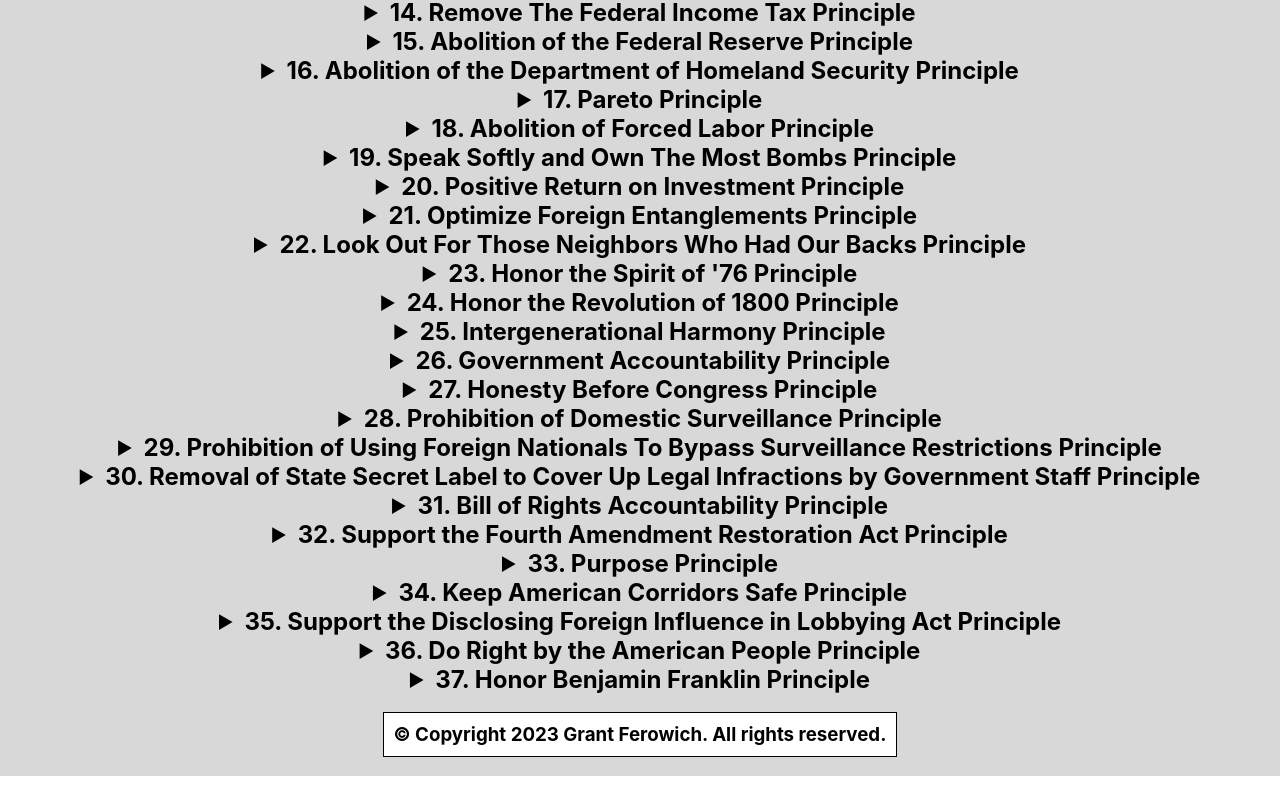
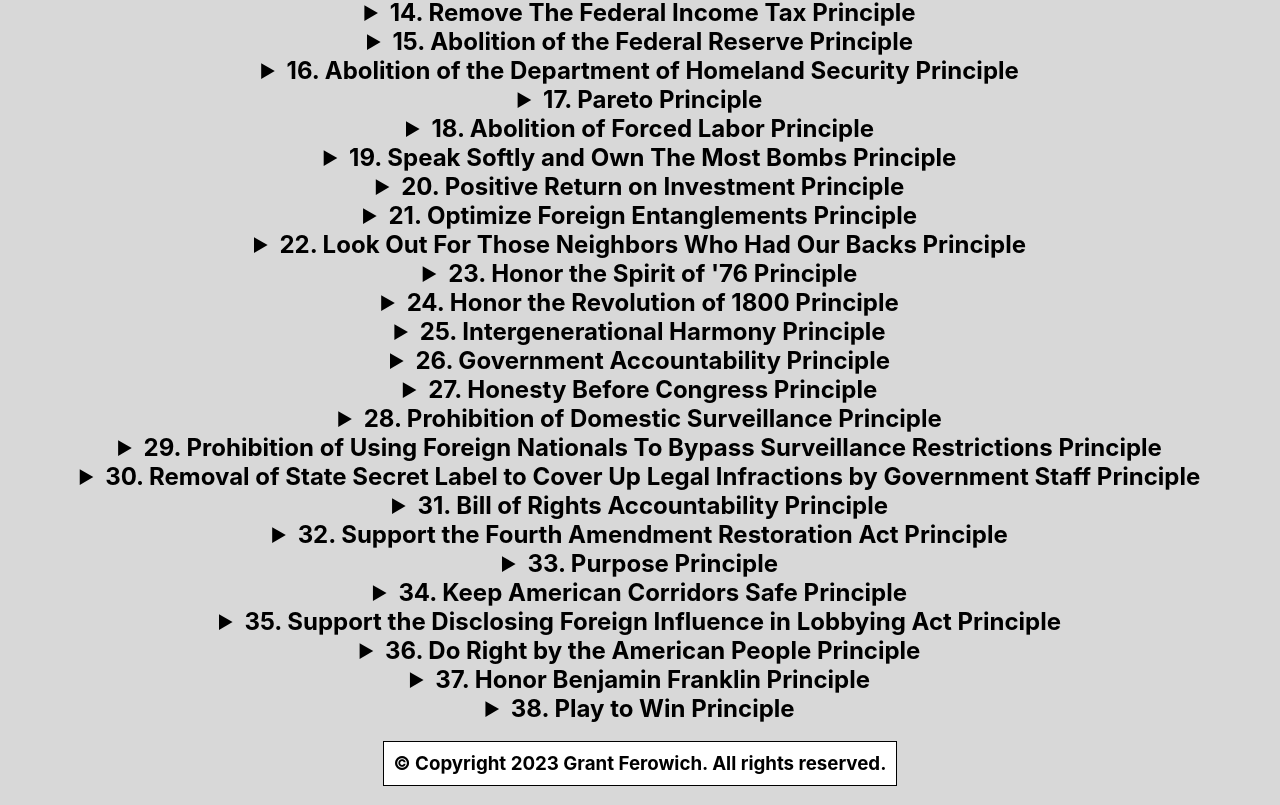
Before and after one commit to grantferowich/wisdom-party, a React (Create React App) app: page / in a window 1280 px wide. Shown: the part 572-1377 px from the top of the page. Before the commit the page ends 1348 px from the top, so only its background shows below. Built offline with nearby package versions, Linux system fonts and the light colour scheme.

Commit message:
appended the play to win principle

```diff
--- a/src/components/About.js
+++ b/src/components/About.js
@@ -163,6 +163,10 @@ Thomas Jefferson recognized as much, preparing a letter for the fiftieth anniver
             <summary>37. Honor Benjamin Franklin Principle</summary>
             <p>Benjamin Franklin once wrote "Those who would give up essential liberty, to purchase a little temporary safety, deserve neither liberty nor safety." Franklin's words are hereby reaffirmed. </p>
         </details>
+        <details>
+            <summary>38. Play to Win Principle</summary>
+            <p>Play to win when harmonizing ties with foreign nations through optimization. Always reject the path of playing not to lose.</p>
+        </details>
         <h3>© Copyright 2023 Grant Ferowich. All rights reserved.</h3>
     </div>
   )
```
